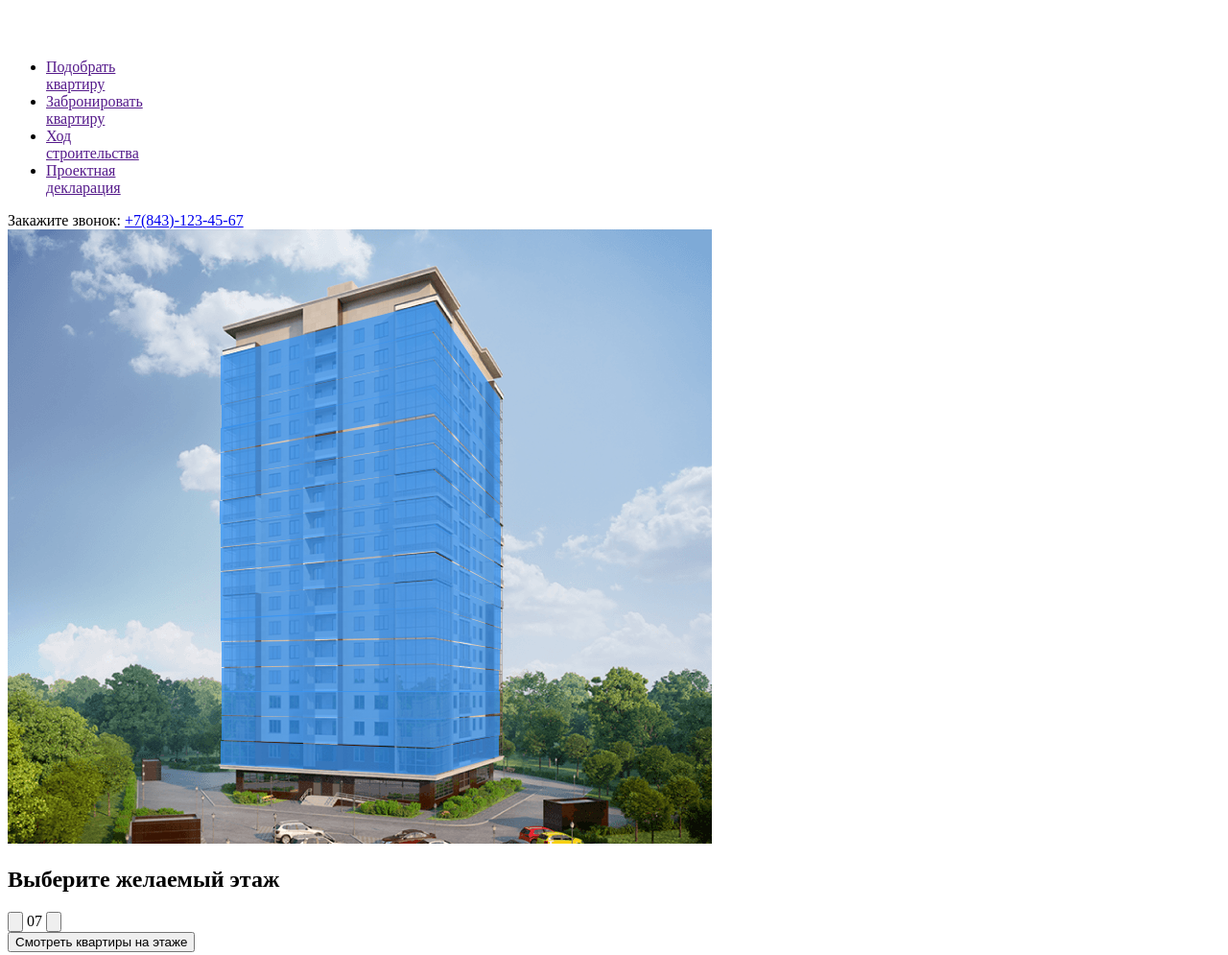
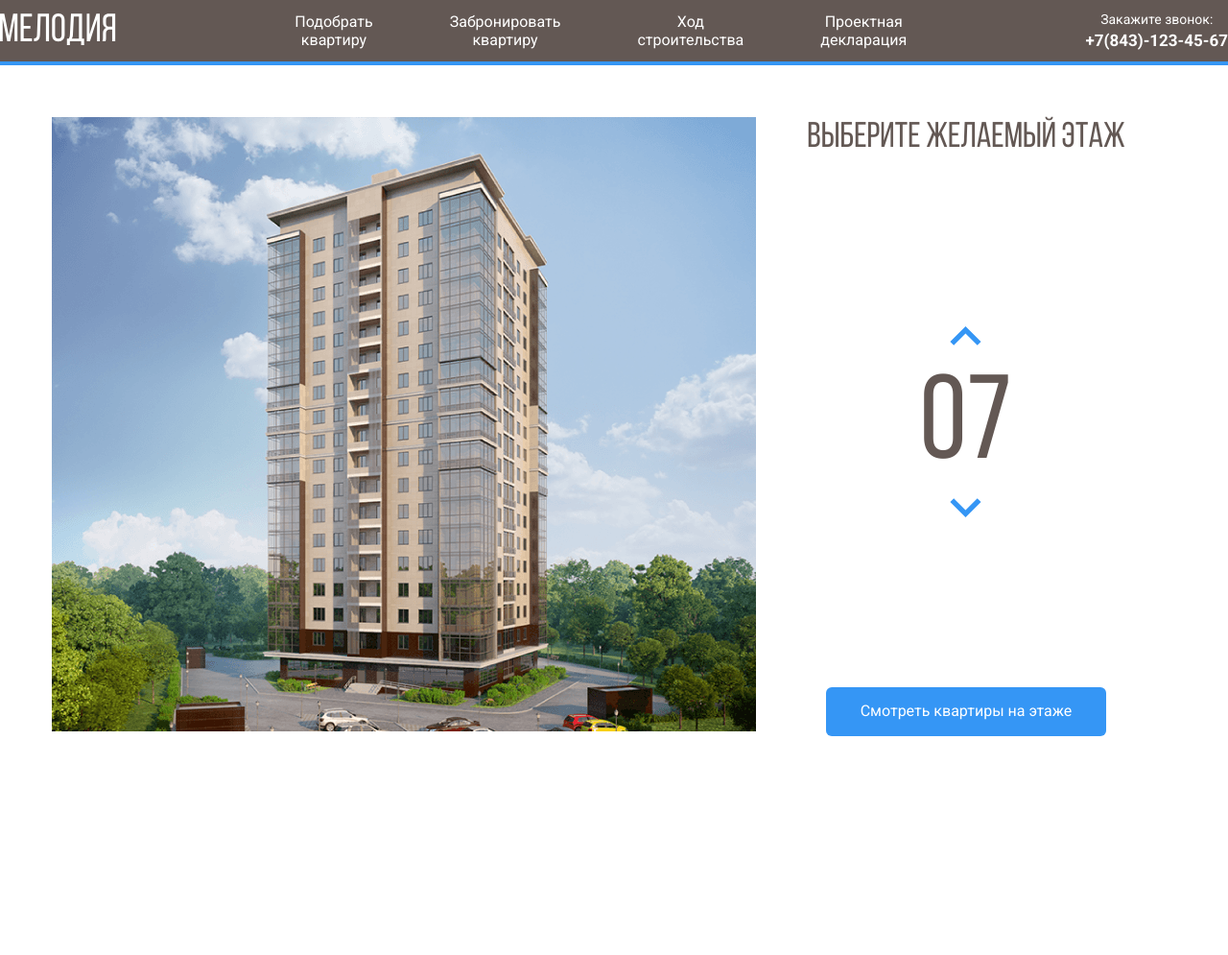
Before and after one commit to mirzonazir/Melody, a plain HTML site: page index.html in a window 1280 px wide. Shown: the whole page at 96% size. After the commit the page ends 821 px from the top, so only its background shows below. Drawn offline with Linux system fonts and the light colour scheme; the site is published under a folder, as on GitHub Pages, so addresses that start at the root find nothing.

Commit message:
Update index.html

```diff
--- a/index.html
+++ b/index.html
@@ -5,8 +5,8 @@
   <meta http-equiv="X-UA-Compatible" content="IE=edge">
   <meta name="viewport" content="width=device-width, initial-scale=1.0">
   <title>Document</title>
-  <link rel="stylesheet" href="/css/normalize.css">
-  <link rel="stylesheet" href="/css/style.css">
+  <link rel="stylesheet" href="css/normalize.css">
+  <link rel="stylesheet" href="css/style.css">
   <link rel="preconnect" href="https://fonts.googleapis.com">
   <link rel="preconnect" href="https://fonts.gstatic.com" crossorigin>
   <link href="https://fonts.googleapis.com/css2?family=Roboto:wght@400;700&display=swap" rel="stylesheet">
@@ -83,11 +83,11 @@
       <h2 class="main-title">Выберите желаемый этаж</h2>
       <div class="counter-group">
         <button class="couneter-button counter-up">
-          <img class="counter-arrow counter-arrow-up" src="/img/arrow-up.svg" alt="">
+          <img class="counter-arrow counter-arrow-up" src="img/arrow-up.svg" alt="">
         </button>
         <span class="counter">07</span>
         <button class="couneter-button counter-down">
-          <img class="counter-arrow counter-arrow-down" src="/img/arrow-up.svg" alt="">
+          <img class="counter-arrow counter-arrow-down" src="img/arrow-up.svg" alt="">
         </button>
       </div>
       <button class="button button-primary">Смотреть квартиры на этаже</button>
```
